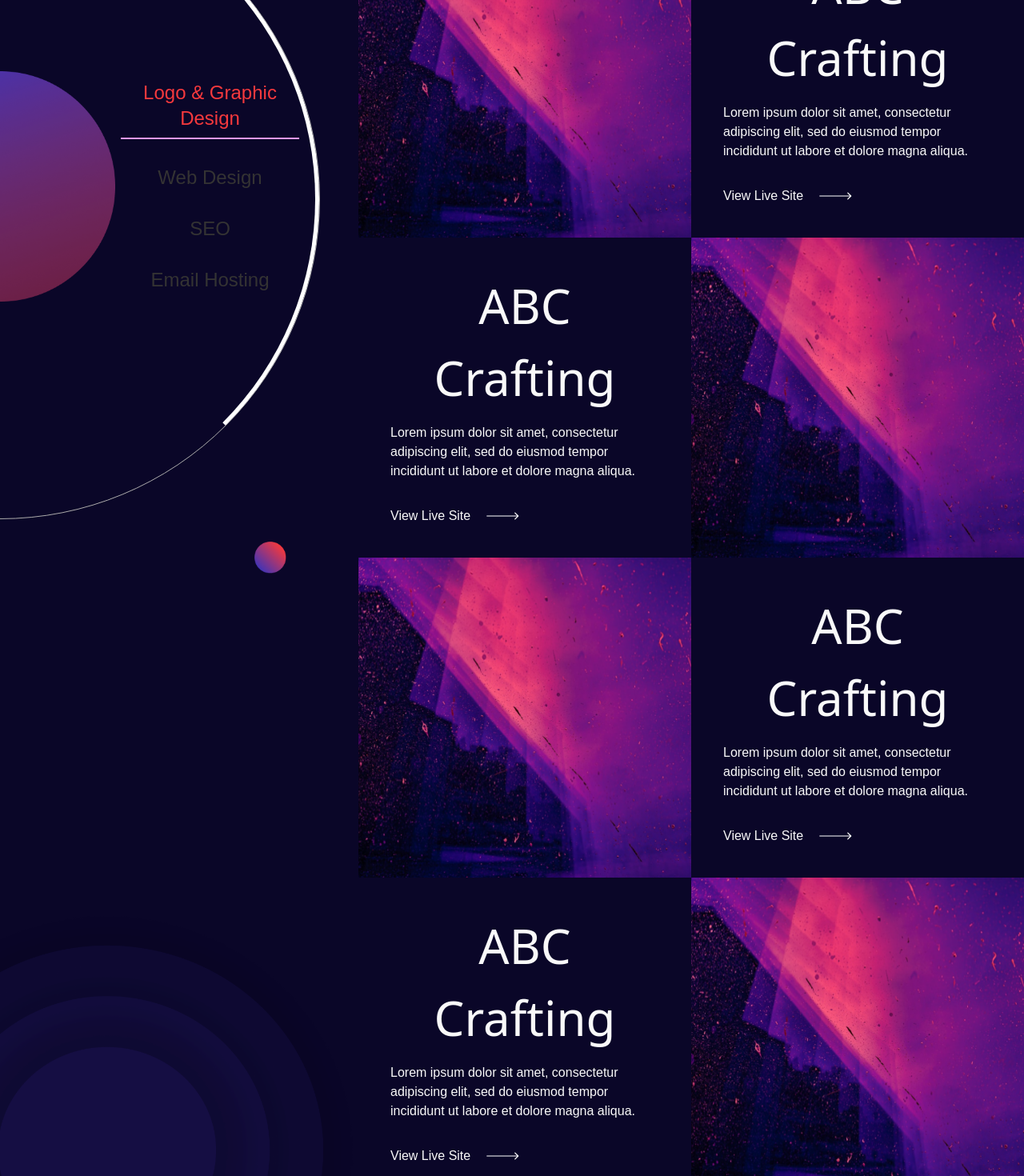
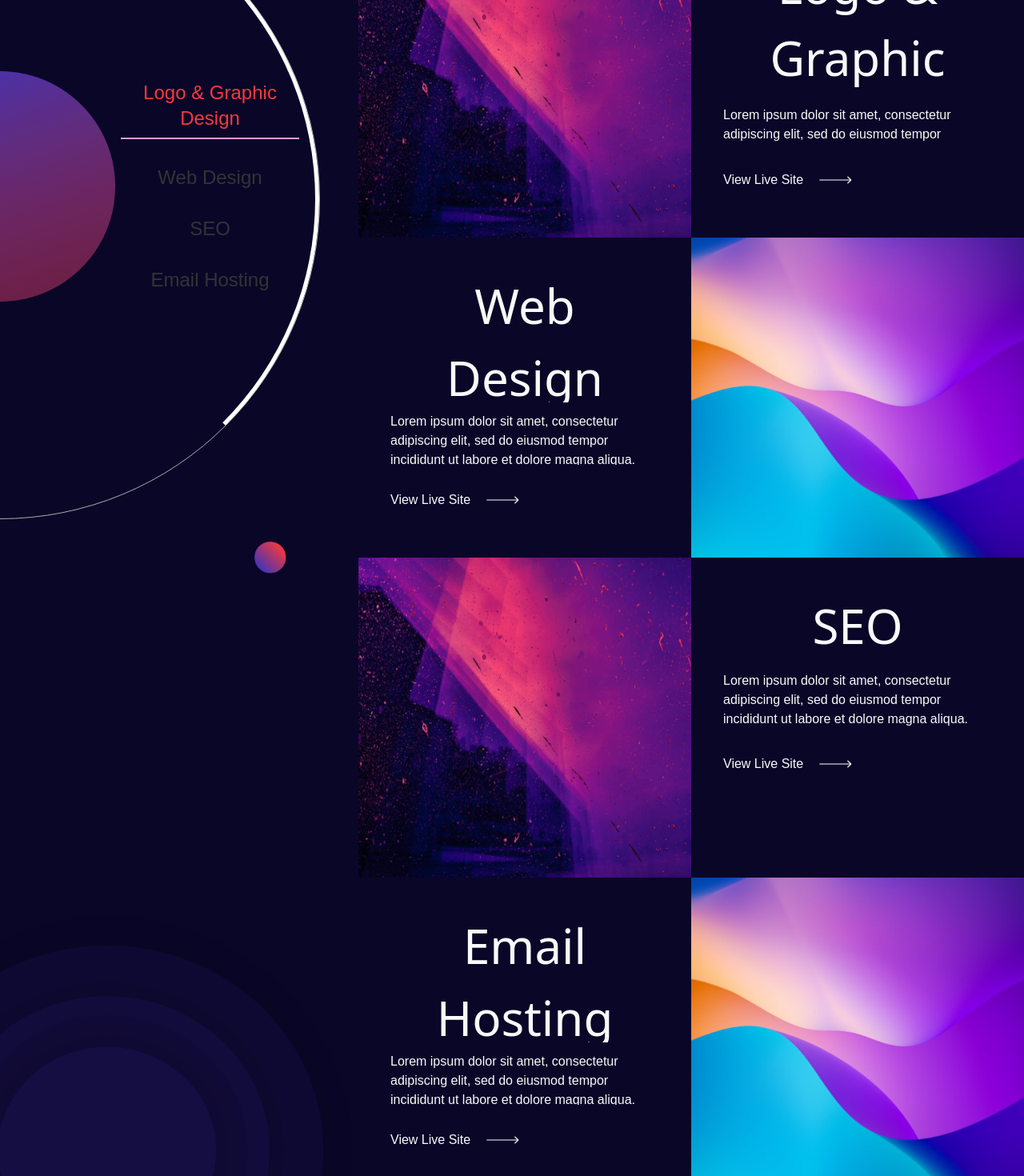
Before and after one commit to Achwak28/hiqsense.caV2, a React (Create React App) app: page / in a window 1280 px wide. Shown: the part 1120-2590 px from the top of the page at 80% size. Built offline with nearby package versions, Linux system fonts and the light colour scheme.

Commit message:
circle nav working and resolve the feedback

```diff
--- a/src/components/pages/Portfolio/ContactUs.jsx
+++ b/src/components/pages/Portfolio/ContactUs.jsx
@@ -31,7 +31,7 @@ export default function ContactUs() {
 
     return (
         <div className='flex flex-col items-center'>
-            <div className='flex flex-col md:flex-row justify-between items-center bg-[#0A0628]'>
+            <div className='flex flex-col md:flex-row justify-between items-center bg-[#0A0628] h-[750px]'>
                 <div className='relative flex flex-col gap-4 sm:items-center md:items-start'>
                     <div ref={titleRef}>
                         <h3 className={`font-serif font-bold text-5xl leading-normal text-left text-[#F9F9F9] sm:text-center md:text-left pl-0 md:pl-[100px] ${isVisible ? 'slide-in-left' : ''}`}>
--- a/src/components/pages/Portfolio/FeaturedWork.jsx
+++ b/src/components/pages/Portfolio/FeaturedWork.jsx
@@ -1,13 +1,19 @@
-import React, { useEffect, useRef, useState } from 'react'
-import card_1 from '../../images/card-1.png'
-// import card_3 from '../../images/card-3.png'
-// import card_4 from '../../images/card-4.png'
-// import roll from '../../images/roll.png'
-import smallRoll from '../../images/small-roll.png'
-import linear from '../../images/linear.png'
-import ArrowRight from '../../svg/ArrowRight'
-import NavigationCricle from './NavigationCircle'
-{/* <img src={roll} className='h-[650px]' /> */ }
+// FeaturedWork.js
+import React, { useEffect, useRef, useState } from 'react';
+import card_1 from '../../images/card-1.png';
+import card_2 from '../../images/card-2.png';
+import card_3 from '../../images/card-3.png';
+import smallRoll from '../../images/small-roll.png';
+import linear from '../../images/linear.png';
+import ArrowRight from '../../svg/ArrowRight';
+import NavigationCircle from './NavigationCircle';
+
+const initialTypes = [
+    { index: 1, name: 'Logo & Graphic Design', des: 'Lorem ipsum dolor sit amet, consectetur adipiscing elit, sed do eiusmod tempor incididunt ut labore et dolore magna aliqua.', img: card_1, visible: true },
+    { index: 3, name: 'Web Design', des: 'Lorem ipsum dolor sit amet, consectetur adipiscing elit, sed do eiusmod tempor incididunt ut labore et dolore magna aliqua.', img: card_2, visible: true },
+    { index: 2, name: 'SEO', des: 'Lorem ipsum dolor sit amet, consectetur adipiscing elit, sed do eiusmod tempor incididunt ut labore et dolore magna aliqua.', img: card_1, visible: true },
+    { index: 4, name: 'Email Hosting', des: 'Lorem ipsum dolor sit amet, consectetur adipiscing elit, sed do eiusmod tempor incididunt ut labore et dolore magna aliqua.', img: card_3, visible: true }
+];
 
 const items = [
     { index: 1, title: 'Logo & Graphic Design', rotationAngle: 0 },
@@ -15,8 +21,10 @@ const items = [
     { index: 2, title: 'SEO', rotationAngle: 30 },
     { index: 4, title: 'Email Hosting', rotationAngle: 45 }
 ];
+
 export default function FeaturedWork() {
     const [isVisible, setIsVisible] = useState(false);
+    const [types, setTypes] = useState(initialTypes);
     const carouselRef = useRef(null);
 
     useEffect(() => {
@@ -32,11 +40,19 @@ export default function FeaturedWork() {
         };
 
         window.addEventListener('scroll', handleScroll);
+
         return () => {
             window.removeEventListener('scroll', handleScroll);
         };
     }, []);
 
+    const handleNavClick = (index) => {
+        const clickedItem = items.find(item => item.index === index);
+        const clickedType = types.find(type => type.name === clickedItem.title);
+        const updatedTypes = types.filter(type => type !== clickedType);
+        updatedTypes.unshift(clickedType);
+        setTypes(updatedTypes);
+    };
 
     return (
         <container className='flex flex-col gap-3 bg-[#0A0628] pt-24'>
@@ -44,7 +60,7 @@ export default function FeaturedWork() {
             <p className='font-sans font-normal text-[#F9F9F9] pl-4 mb-12'>Explore our diverse range of creative projects.</p>
             <section className='flex flex-col md:flex-row'>
                 <div className='relative flex flex-col gap-4 w-[35%]'>
-                    <NavigationCricle items={items} />
+                    <NavigationCircle items={items} onItemClick={handleNavClick} />
                     <div className='hidden md:block'>
                         <img src={linear} className='absolute bottom-[-15%]' />
                     </div>
@@ -52,53 +68,70 @@ export default function FeaturedWork() {
                         <img src={smallRoll} className='h-[40px] w-[40px] absolute top-[50%] right-[20%] transform -translate-y-1/2' />
                     </div>
                 </div>
-                <div ref={carouselRef} className='carousel-container grid grid-cols-1 md:grid-cols-2'>
-                    <div className={`carousel-track flex flex-col overflow-hidden ${isVisible ? 'slide-up' : ''}`}>
-                        <img src={card_1} className='h-[400px]' />
-                        <div className='h-[400px] flex flex-col gap-3 p-[40px]'>
-                            <p className='font-sans text-6xl leading-normal text-[#F9F9F9]'>ABC Crafting</p>
-                            <p className='font-normal text-[#F9F9F9] text-left'>Lorem ipsum dolor sit amet, consectetur adipiscing elit, sed do eiusmod tempor incididunt ut labore et dolore magna aliqua.</p>
+                <div ref={carouselRef} className='carousel-container'>
+                    {
+                        types.map((card, index) => (
+                            card.visible &&
+                            <>
+                                <div className={`hidden gird-cols-1 carousel-track ${isVisible ? 'slide-up' : ''} md:flex md:block`} key={index}>
+                                    {index % 2 === 0 ? (
+                                        <>
+                                            <img src={card.img} className='h-[400px] w-1/2' />
+                                            <div className='h-[400px] flex flex-col gap-3 p-[40px] overflow-hidden'>
+                                                <p className='font-sans text-6xl leading-normal text-[#F9F9F9] overflow-hidden'>{card.name}</p>
+                                                <p className='font-normal text-[#F9F9F9] text-left overflow-hidden'>{card.des}</p>
                                                 <button className='flex items-center gap-2'>
                                                     <p className='font-medium text-[#F9F9F9]'>View Live Site</p>
                                                     <ArrowRight className='w-16 h-16' />
                                                 </button>
                                             </div>
-                    </div>
-                    <div className={`carousel-track flex flex-col overflow-hidden ${isVisible ? 'slide-up' : ''}`}>
-                        <div className='h-[400px] flex flex-col gap-3 p-[40px]'>
-                            <p className='font-sans text-6xl leading-normal text-[#F9F9F9]'>ABC Crafting</p>
-                            <p className='font-normal text-[#F9F9F9] text-left'>Lorem ipsum dolor sit amet, consectetur adipiscing elit, sed do eiusmod tempor incididunt ut labore et dolore magna aliqua.</p>
+                                        </>
+                                    ) : (
+                                        <>
+                                            <div className='h-[400px] flex flex-col gap-3 p-[40px] overflow-hidden'>
+                                                <p className='font-sans text-6xl leading-normal text-[#F9F9F9] overflow-hidden'>{card.name}</p>
+                                                <p className='font-normal text-[#F9F9F9] text-left overflow-hidden'>{card.des}</p>
                                                 <button className='flex items-center gap-2'>
                                                     <p className='font-medium text-[#F9F9F9]'>View Live Site</p>
                                                     <ArrowRight className='w-16 h-16' />
                                                 </button>
                                             </div>
-                        <img src={card_1} className='h-[400px]' />
+                                            <img src={card.img} className='h-[400px] w-1/2' />
+                                        </>
+                                    )}
                                 </div>
-                    <div className={`carousel-track flex flex-col overflow-hidden ${isVisible ? 'slide-up' : ''}`}>
-                        <img src={card_1} className='h-[400px]' />
+                                <div className={`block flex flex-col items-center carousel-track ${isVisible ? 'slide-up' : ''} md:hidden`} key={index}>
+                                    {index % 2 === 0 ? (
+                                        <>
+                                            <img src={card.img} className='h-[400px]' />
                                             <div className='h-[400px] flex flex-col gap-3 p-[40px]'>
-                            <p className='font-sans text-6xl leading-normal text-[#F9F9F9]'>ABC Crafting</p>
-                            <p className='font-normal text-[#F9F9F9] text-left'>Lorem ipsum dolor sit amet, consectetur adipiscing elit, sed do eiusmod tempor incididunt ut labore et dolore magna aliqua.</p>
+                                                <p className='font-sans text-6xl leading-normal text-[#F9F9F9]'>{card.name}</p>
+                                                <p className='font-normal text-[#F9F9F9] text-left'>{card.des}</p>
                                                 <button className='flex items-center gap-2'>
                                                     <p className='font-medium text-[#F9F9F9]'>View Live Site</p>
                                                     <ArrowRight className='w-16 h-16' />
                                                 </button>
                                             </div>
-                    </div>
-                    <div className={`carousel-track flex flex-col overflow-hidden ${isVisible ? 'slide-up' : ''}`}>
+                                        </>
+                                    ) : (
+                                        <>
+                                            <img src={card.img} className='h-[400px]' />
                                             <div className='h-[400px] flex flex-col gap-3 p-[40px]'>
-                            <p className='font-sans text-6xl leading-normal text-[#F9F9F9]'>ABC Crafting</p>
-                            <p className='font-normal text-[#F9F9F9] text-left'>Lorem ipsum dolor sit amet, consectetur adipiscing elit, sed do eiusmod tempor incididunt ut labore et dolore magna aliqua.</p>
+                                                <p className='font-sans text-6xl leading-normal text-[#F9F9F9]'>{card.name}</p>
+                                                <p className='font-normal text-[#F9F9F9] text-left'>{card.des}</p>
                                                 <button className='flex items-center gap-2'>
                                                     <p className='font-medium text-[#F9F9F9]'>View Live Site</p>
                                                     <ArrowRight className='w-16 h-16' />
                                                 </button>
                                             </div>
-                        <img src={card_1} className='h-[400px]' />
+                                        </>
+                                    )}
                                 </div>
+                            </>
+                        ))
+                    }
                 </div>
             </section>
         </container>
-    )
+    );
 }
--- a/tailwind.config.js
+++ b/tailwind.config.js
@@ -9,7 +9,7 @@ module.exports = {
         'garamond': ['EB Garamond', 'serif'],
       },
       screens: {
-        'md': '767px',
+        'md': '900px',
         'sm':'200px'
       },
     },
```
Also changed, not shown: src/components/pages/Portfolio/NavigationCircle.jsx (+5 -4 lines). Lines whose indentation alone changed are shown as unchanged.
